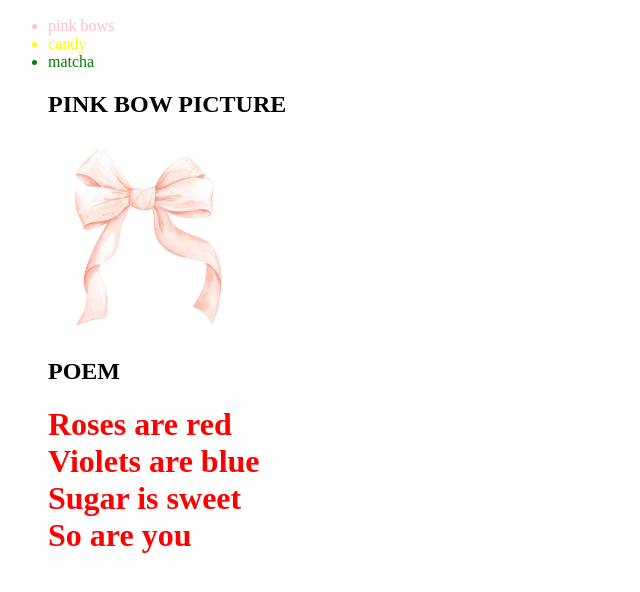
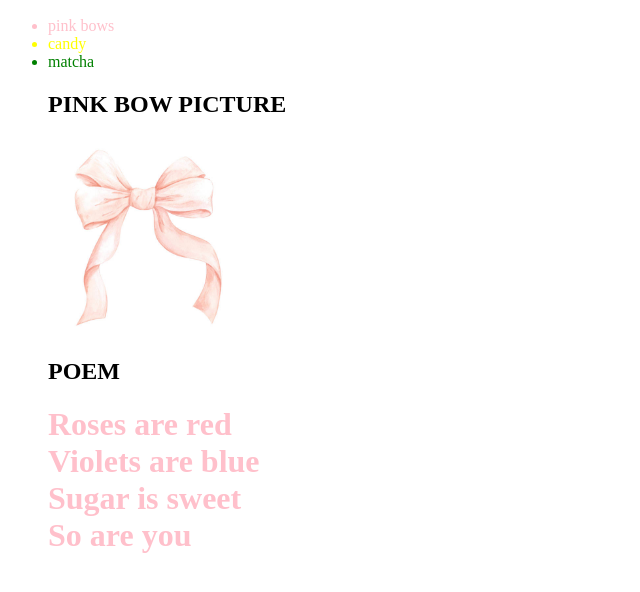
Before and after one commit to lk102708-byte/page_7e, a plain HTML site: page index.html in a window 1280 px wide. Shown: the part 136-728 px from the top of the page, without its empty margins (0-640 px from the left). Drawn offline with Linux system fonts and the light colour scheme.

Commit message:
Update index.html

```diff
--- a/index.html
+++ b/index.html
@@ -27,7 +27,7 @@ matcha
 <img src="pink bow reserch.jpg" width="200" />
 
 <h2> POEM </h2>
-    <h1 style="color:red">Roses are red<br>
+    <h1 style="color:pink">Roses are red<br>
 Violets are blue<br>
    Sugar is sweet<br>
   So are you</h1>
```
